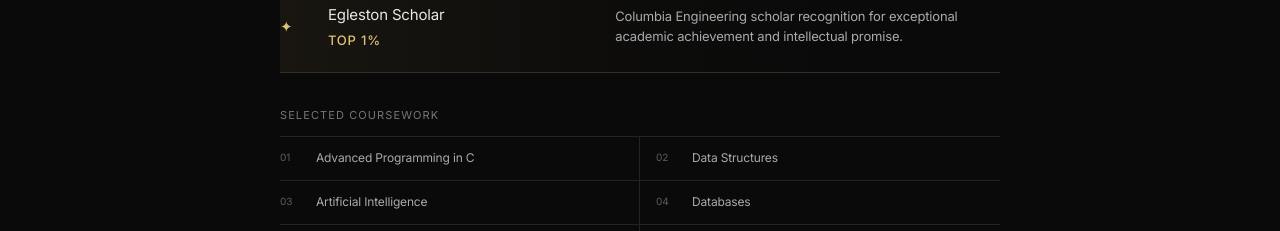
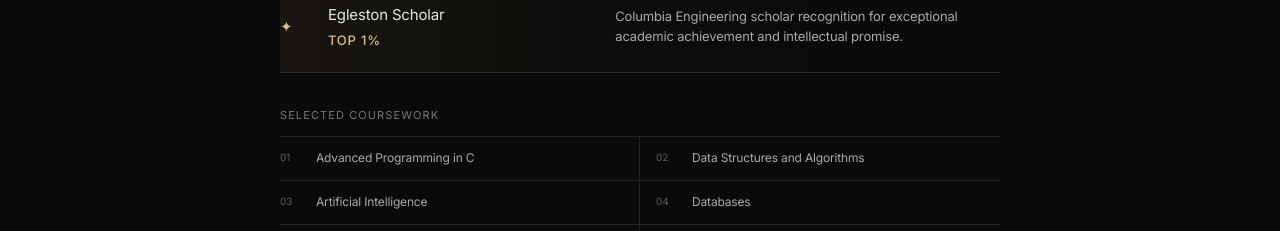
Before and after one commit to kenchengkc/personal-website, a Next.js app: page / in a window 1280 px wide. Shown: the part 1140-1371 px from the top of the page. Built offline with nearby package versions, Linux system fonts and the light colour scheme.

Commit message:
Use full data structures and algorithms course name

```diff
--- a/components/sections/Columbia.tsx
+++ b/components/sections/Columbia.tsx
@@ -1,7 +1,7 @@
 export function Columbia() {
   const coursework = [
     "Advanced Programming in C",
-    "Data Structures",
+    "Data Structures and Algorithms",
     "Artificial Intelligence",
     "Databases",
     "Natural Language Processing",
```
